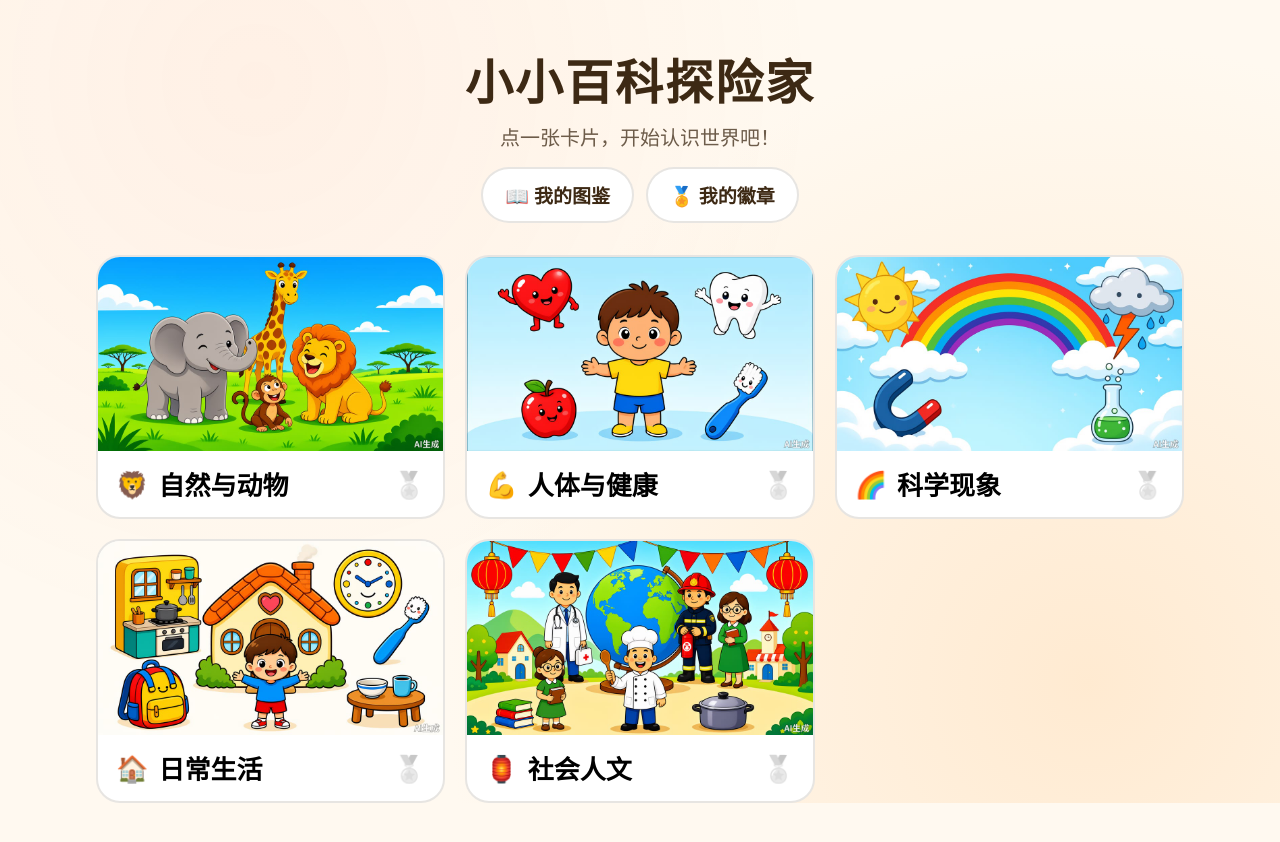
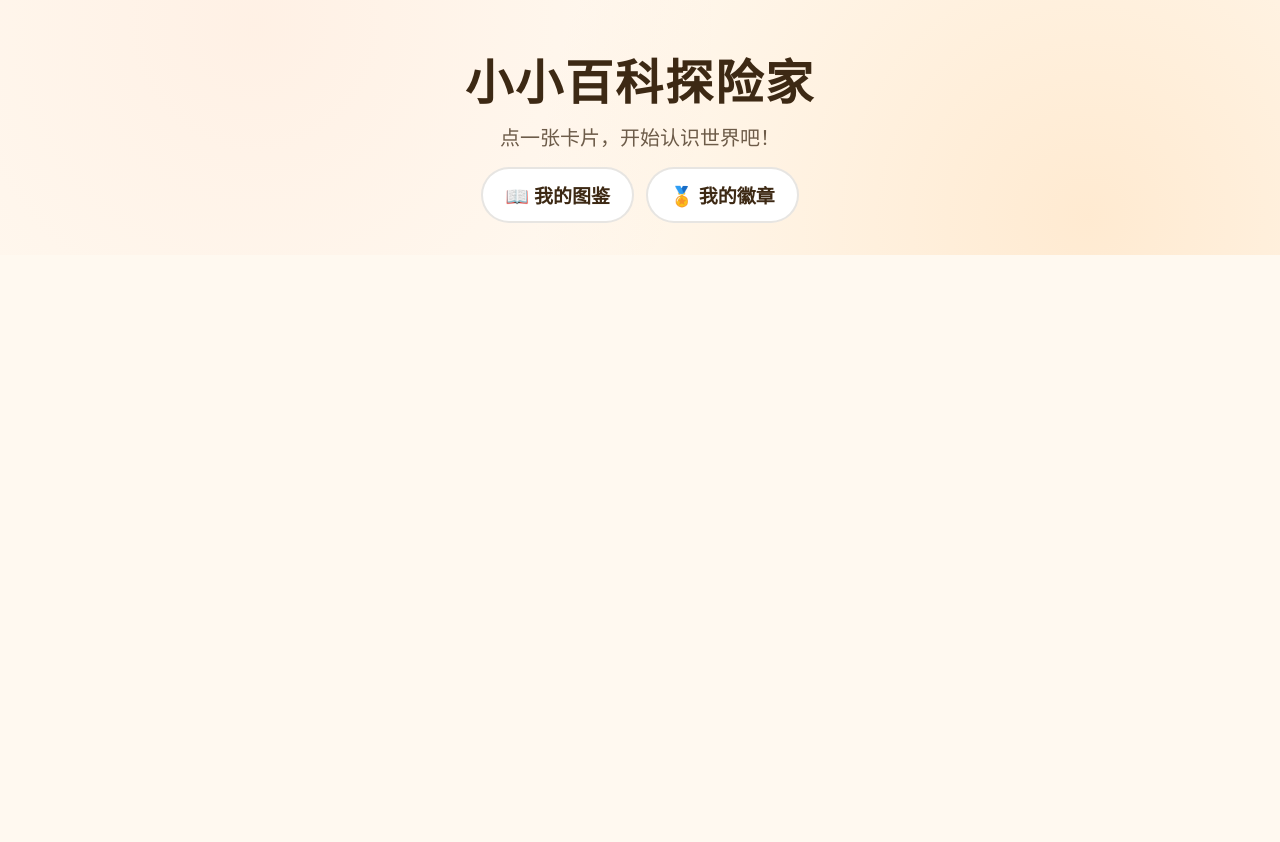
Before and after one commit to coreykyza/kids-encyclopedia, a plain HTML site: page index.html in a window 1280 px wide. After the commit the page ends 800 px from the top, so only its background shows below. Drawn offline with Linux system fonts and the light colour scheme.

Commit message:
修复双击直开空白：合并为经典脚本（js/logic.js + js/app.js），解压双击 index.html 即可玩

```diff
--- a/index.html
+++ b/index.html
@@ -38,6 +38,7 @@
 
   <script src="config.js"></script>
   <script src="kv.js"></script>
-  <script type="module" src="js/app.js"></script>
+  <script src="js/logic.js"></script>
+  <script src="js/app.js"></script>
 </body>
 </html>
```
